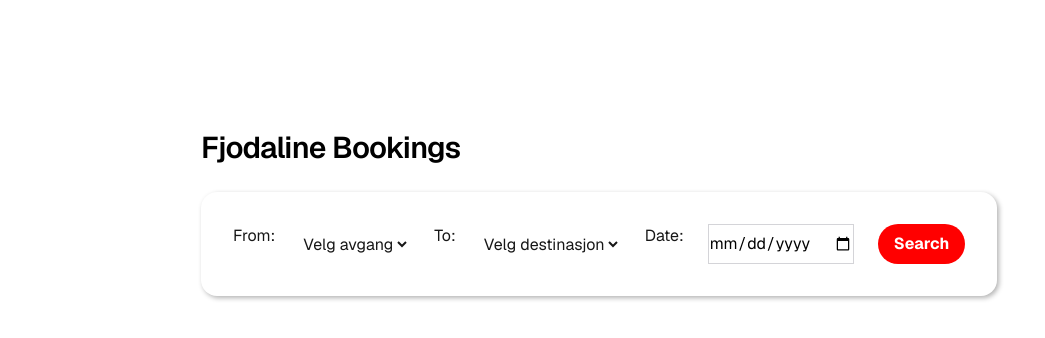
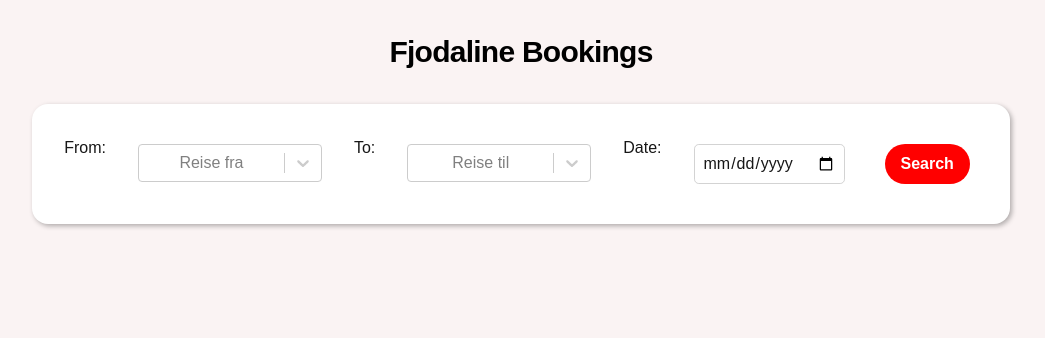
Before and after one commit to OdaBStorebo/fjodaline, a Next.js app: page / in a window 1280 px wide. Shown: the top 338 px of the page, without its empty margins (119-1164 px from the left). Built offline with nearby package versions, Linux system fonts and the light colour scheme.

Commit message:
search function updated, some design fixes

```diff
--- a/app/components/Button.module.css
+++ b/app/components/Button.module.css
@@ -1,8 +1,6 @@
 .button {
-    padding-top: 0.5rem;
-    padding-bottom: 0.5rem;
-    padding-left: 1rem;
-    padding-right: 1rem;
+    margin: 0.5rem;
+    padding: 0.5rem 1rem 0.5rem 1rem;
     border-radius: 2rem;
     font-weight: 700;
     color: #ffffff;
--- a/app/components/SearchForm.module.css
+++ b/app/components/SearchForm.module.css
@@ -1,12 +1,31 @@
 .form {
     display: flex;
-    flex-direction:row;
+    flex-direction: row;
     gap: 1.5rem;
 }
 
 .formDiv {
+    display: flex;
+    justify-content: center;
+    align-items: center;
     padding: 2rem;
     border-radius: 1rem;
     box-shadow:2px 2px 5px rgba(0, 0, 0, 0.3);
     background-color: white;
 }
+
+.selectOptions {
+    min-width: 200px;
+    white-space: normal;
+    padding: 0.5rem;
+    font-size: 1rem;
+}
+
+.dateInput {
+    padding: 0rem 0.5rem 0rem 0.5rem;
+    margin: 0.5rem;
+    border-width: 1px;
+    border-radius: 0.3rem;
+    border-color: lightgray;
+    font-size: 1rem;
+}
--- a/app/components/SearchForm.tsx
+++ b/app/components/SearchForm.tsx
@@ -1,5 +1,6 @@
 'use client';
 import React, {useState, useEffect} from "react";
+import Select from "react-select";
 import { useRouter } from "next/navigation";
 import buttonStyles from "./Button.module.css";
 import styles from "./SearchForm.module.css";
@@ -40,30 +41,29 @@ export default function SearchForm() {
             router.push(`/results?from=${from}&to=${to}&date=${date}`);
         };
 
+        const departureOptionsForSelect = departureOptions.map((option) => ({ value: option, label: option }));
+        const destinationOptionsForSelect = destinationOptions.map((option) => ({ value: option, label: option }));
+
   return (
     <div className={styles.formDiv}>
         <form onSubmit={handleSubmit} className={styles.form}>
             {/*Departure*/}
             <label htmlFor="from">From:</label>
-            <select value={from} onChange={(e) => setFrom(e.target.value)}>
-                <option value="">Velg avgang</option>
-                {departureOptions.map((option) => (
-                    <option key={option} value={option}>
-                        {option}
-                    </option>
-                ))}
-            </select>
+            <Select instanceId="from-select" className={styles.selectOptions} placeholder="Reise fra"
+                value={departureOptionsForSelect.find((option) => option.value === from) || null }
+                options={departureOptionsForSelect}
+                isSearchable={true}
+                onChange={(selectedOption) => setFrom(selectedOption ? selectedOption.value : "")}>
+            </Select>
 
             {/*Destination*/}
             <label htmlFor="to">To:</label>
-            <select value={to} onChange={(e) => setTo(e.target.value)}>
-                <option value="">Velg destinasjon</option>
-                {destinationOptions.map((option) => (
-                    <option key={option} value={option}>
-                        {option}
-                    </option>
-                ))}
-            </select>
+            <Select instanceId="to-select" className={styles.selectOptions} placeholder="Reise til"
+                value={destinationOptionsForSelect.find((option) => option.value === to) || null }
+                options={destinationOptionsForSelect}
+                isSearchable={true}
+                onChange={(selectedOption) => setTo(selectedOption ? selectedOption.value : "")}>
+            </Select>
 
             {/*Date*/}
             <label htmlFor="date">Date:</label>
@@ -71,7 +71,7 @@ export default function SearchForm() {
                 type="date"
                 value={date}
                 onChange={(e) => setDate(e.target.value)}
-                className="bg-white text-black placeholder:text-zinc-500 border border-zinc-300 focus:outline-none focus:ring-2 focus:ring-blue-500"
+                className={styles.dateInput}
             />
 
             <button type="submit" className={buttonStyles.button}>
--- a/app/globals.css
+++ b/app/globals.css
@@ -1,7 +1,7 @@
 @import "tailwindcss";
 
 :root {
-  --background: rgba(255, 255, 255, 1);
+  --background: rgb(250, 243, 243);
   --foreground: #171717;
 }
 
--- a/app/page.module.css
+++ b/app/page.module.css
@@ -0,0 +1,23 @@
+.page {
+    display:block;
+    flex-direction: column;
+    justify-content: center;
+    align-items: center;
+}
+
+.main {
+    display: flex;
+    flex-direction: column;
+    align-items: center;
+    justify-content: center;
+    padding: 2rem;
+}
+
+.mainContent {
+    display: flex;
+    flex-direction: column;
+    align-items: center;
+    justify-content: center;
+    gap: 2rem;
+    text-align: center;
+}
--- a/app/page.tsx
+++ b/app/page.tsx
@@ -1,14 +1,14 @@
 import SearchForm from "./components/SearchForm";
-import Results from "./results/page";
+import styles from "./page.module.css";
 
 
 
 //Search page
 export default function Home() {
   return (
-    <div className="flex flex-col flex-1 items-center justify-center font-sans dark:bg-black">
-      <main className="flex flex-1 w-full max-w-3xl flex-col items-center justify-between py-32 px-16 bg-white dark:bg-black sm:items-start">
-        <div className="flex flex-col items-center gap-6 text-center sm:items-start sm:text-left">
+    <div className={styles.page}>
+      <main className={styles.main}>
+        <div className={styles.mainContent}>
           <h1 className="max-w-xs text-3xl font-semibold leading-10 tracking-tight text-black dark:text-zinc-50">
             Fjodaline Bookings
           </h1>
--- a/app/results/page.tsx
+++ b/app/results/page.tsx
@@ -2,6 +2,7 @@
 import { useSearchParams } from "next/navigation";
 import {useEffect, useState } from "react";
 import DepartureList from "./../components/DepartureList";
+import styles from "./Results.module.css"
 
 //Search results page
 export default function Results() {
@@ -33,9 +34,9 @@ export default function Results() {
     }, [from, to, date]);
 
     return(
-        <div>
-            <main className="flex flex-1 w-full max-w-3xl flex-col items-center justify-between py-32 px-16 bg-white dark:bg-black sm:items-start">
-                <div className="flex flex-col items-center gap-6 text-center sm:items-start sm:text-left">
+        <div className={styles.page}>
+            <main className={styles.results}>
+                <div className={styles.resultsContent}>
                     <h1 className="max-w-xs text-3xl font-semibold leading-10 tracking-tight text-black dark:text-zinc-50">
                         Tilgjenglige reiser
                     </h1>
--- a/package.json
+++ b/package.json
@@ -11,7 +11,8 @@
   "dependencies": {
     "next": "16.2.2",
     "react": "19.2.4",
-    "react-dom": "19.2.4"
+    "react-dom": "19.2.4",
+    "react-select": "^5.10.2"
   },
   "devDependencies": {
     "@tailwindcss/postcss": "^4",
```
Also changed, not shown: app/results/Results.module.css (+16 -0 lines), 1 other file (tests, documents, lock files or other folders).
